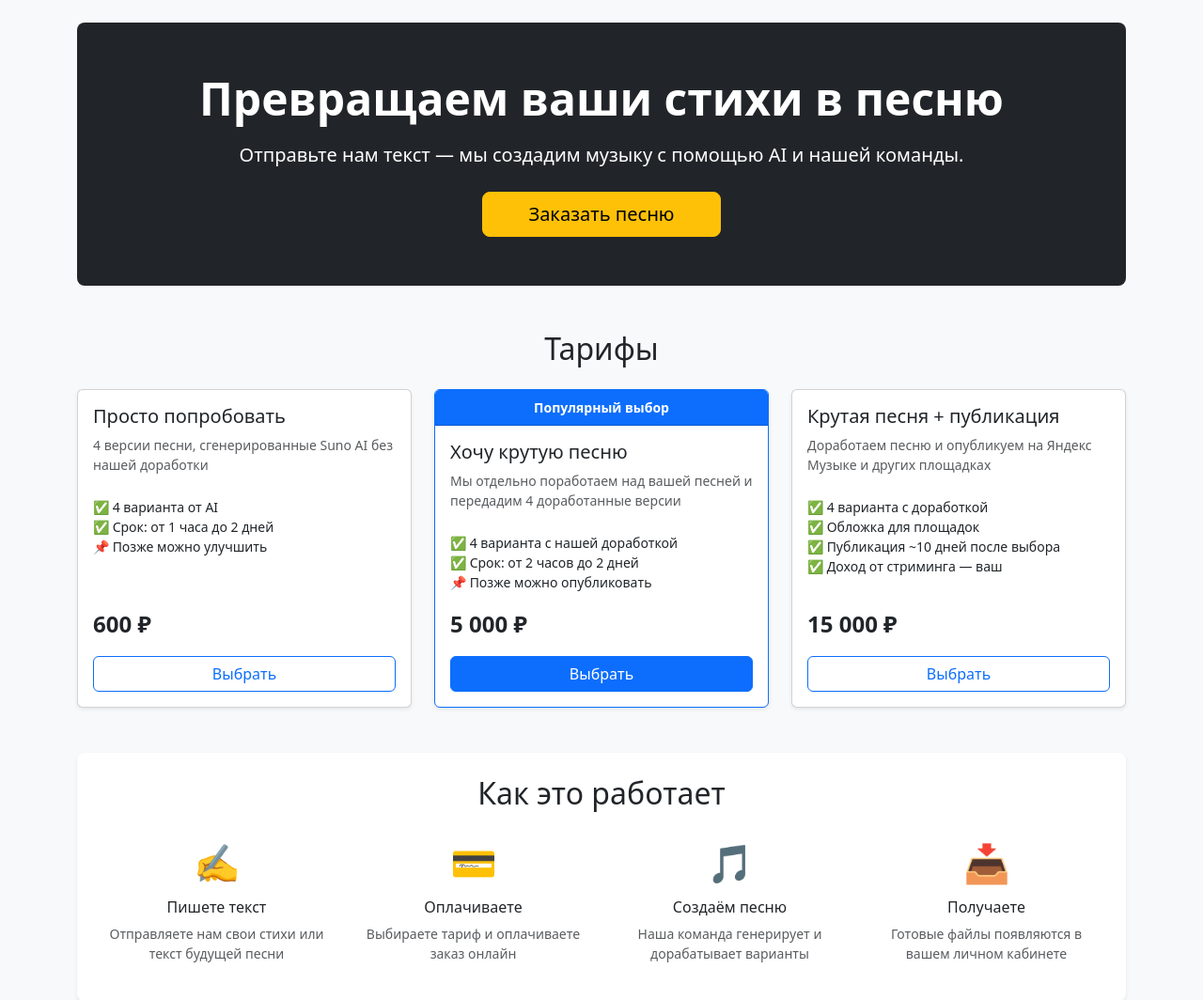
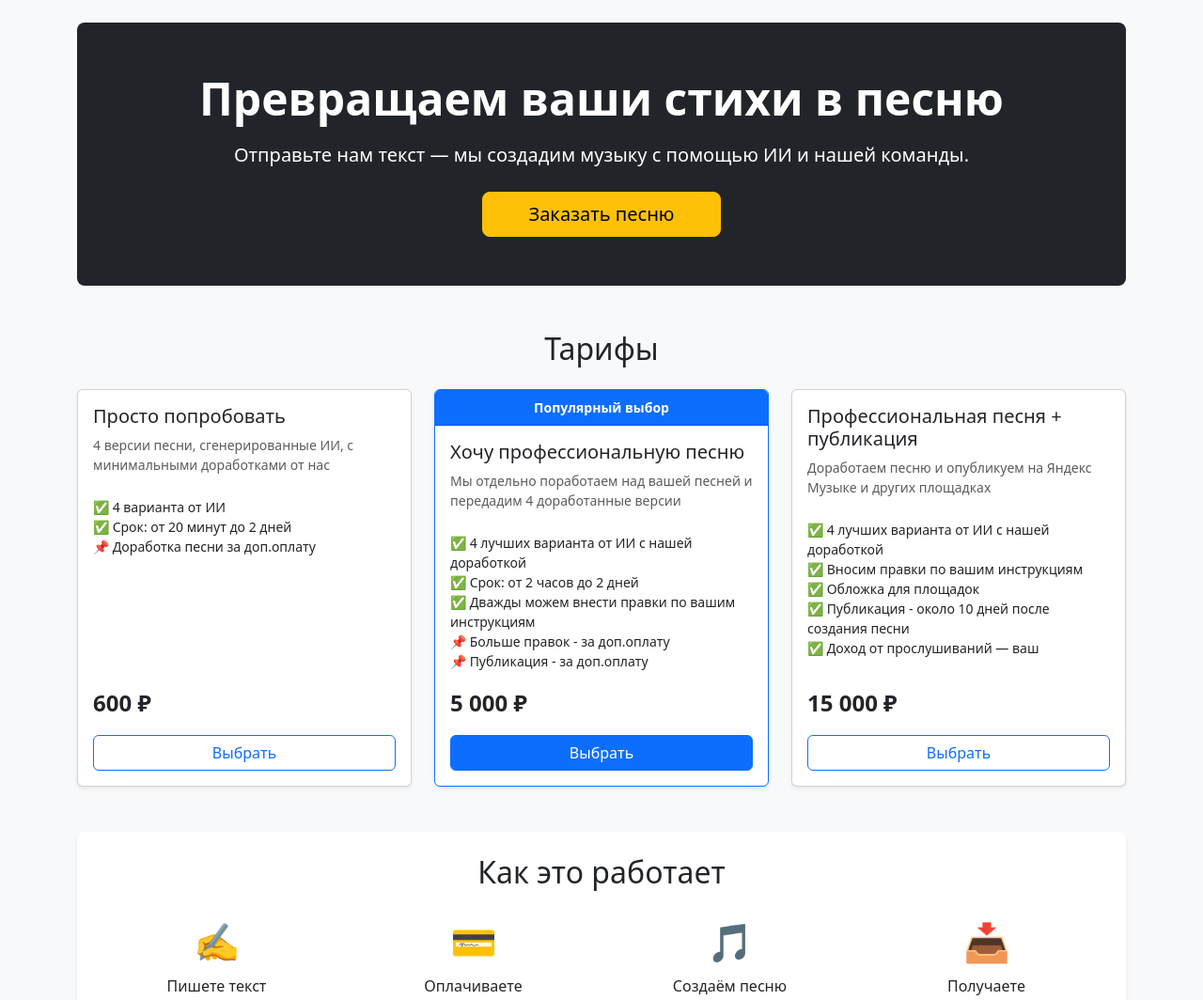
Before and after one commit to olgaveretina/sozdampesnu, a Laravel app: page / in a window 1280 px wide. Shown: the part 56-1120 px from the top of the page at 94% size. Run offline with Laravel 12, Linux system fonts and the light colour scheme.

Commit message:
UPdate texts, fix design

```diff
--- a/app/Filament/Resources/OrderResource.php
+++ b/app/Filament/Resources/OrderResource.php
@@ -28,6 +28,7 @@ class OrderResource extends Resource
         return $form->schema([
             Forms\Components\Section::make('Детали заказа')->schema([
                 Forms\Components\TextInput::make('performer_name')->label('Исполнитель')->disabled(),
+                Forms\Components\TextInput::make('song_name')->label('Название песни')->disabled(),
                 Forms\Components\Select::make('plan')->label('Тариф')
                     ->options(collect(Order::PLANS)->map(fn($p) => $p['name']))->disabled(),
                 Forms\Components\Select::make('status')->label('Статус')
@@ -49,6 +50,7 @@ class OrderResource extends Resource
         return $table
             ->columns([
                 Tables\Columns\TextColumn::make('id')->label('#')->sortable(),
+                Tables\Columns\TextColumn::make('song_name')->label('Название песни')->searchable(),
                 Tables\Columns\TextColumn::make('performer_name')->label('Исполнитель')->searchable(),
                 Tables\Columns\TextColumn::make('user.name')->label('Клиент')->searchable(),
                 Tables\Columns\TextColumn::make('plan')->label('Тариф')
--- a/app/Http/Controllers/OrderController.php
+++ b/app/Http/Controllers/OrderController.php
@@ -24,6 +24,7 @@ class OrderController extends Controller
         $rules = [
             'lyrics'                  => ['required', 'string', 'max:10000'],
             'performer_name'          => ['required', 'string', 'max:255'],
+            'song_name'               => ['required', 'string', 'max:255'],
             'music_style'             => ['required', 'string', 'max:2000'],
             'plan'                    => ['required', 'in:1,2,3'],
             'promo_code'              => ['nullable', 'string', 'max:50'],
@@ -93,6 +94,7 @@ class OrderController extends Controller
             'user_id'               => auth()->id(),
             'lyrics'                => $data['lyrics'],
             'performer_name'        => $data['performer_name'],
+            'song_name'             => $data['song_name'] ?? null,
             'music_style'           => $data['music_style'],
             'plan'                  => $plan,
             'cover_description'     => $data['cover_description'] ?? null,
--- a/app/Models/Order.php
+++ b/app/Models/Order.php
@@ -10,6 +10,7 @@ class Order extends Model
         'user_id',
         'lyrics',
         'performer_name',
+        'song_name',
         'music_style',
         'plan',
         'cover_description',
@@ -43,8 +44,8 @@ class Order extends Model
 
     const PLANS = [
         1 => ['name' => 'Просто попробовать',                           'price' => 600],
-        2 => ['name' => 'Хочу крутую песню',                           'price' => 5000],
-        3 => ['name' => 'Хочу крутую песню и публикацию на площадках', 'price' => 15000],
+        2 => ['name' => 'Хочу профессиональную песню',                           'price' => 5000],
+        3 => ['name' => 'Хочу профессиональную песню и публикацию на площадках', 'price' => 15000],
     ];
 
     public function statusLabel(): string
--- a/resources/views/home.blade.php
+++ b/resources/views/home.blade.php
@@ -7,7 +7,7 @@
 {{-- Banner placeholder --}}
 <div class="bg-dark text-white rounded-3 p-5 mb-5 text-center" style="min-height: 280px; display: flex; flex-direction: column; justify-content: center;">
     <h1 class="display-5 fw-bold mb-3">Превращаем ваши стихи в песню</h1>
-    <p class="lead mb-4">Отправьте нам текст — мы создадим музыку с помощью AI и нашей команды.</p>
+    <p class="lead mb-4">Отправьте нам текст — мы создадим музыку с помощью ИИ и нашей команды.</p>
     <div>
         <a href="{{ route('orders.create') }}" class="btn btn-warning btn-lg px-5">Заказать песню</a>
     </div>
@@ -21,11 +21,11 @@
         <div class="card h-100 shadow-sm">
             <div class="card-body d-flex flex-column">
                 <h5 class="card-title">Просто попробовать</h5>
-                <p class="text-muted small">4 версии песни, сгенерированные Suno AI без нашей доработки</p>
+                <p class="text-muted small">4 версии песни, сгенерированные ИИ, с минимальными доработками от нас</p>
                 <ul class="list-unstyled small mt-2">
-                    <li>✅ 4 варианта от AI</li>
-                    <li>✅ Срок: от 1 часа до 2 дней</li>
-                    <li>📌 Позже можно улучшить</li>
+                    <li>✅ 4 варианта от ИИ</li>
+                    <li>✅ Срок: от 20 минут до 2 дней</li>
+                    <li>📌 Доработка песни за доп.оплату</li>
                 </ul>
                 <div class="mt-auto">
                     <p class="fs-4 fw-bold mb-3">600 ₽</p>
@@ -39,12 +39,14 @@
         <div class="card h-100 shadow-sm border-primary">
             <div class="card-header bg-primary text-white text-center small fw-bold">Популярный выбор</div>
             <div class="card-body d-flex flex-column">
-                <h5 class="card-title">Хочу крутую песню</h5>
+                <h5 class="card-title">Хочу профессиональную песню</h5>
                 <p class="text-muted small">Мы отдельно поработаем над вашей песней и передадим 4 доработанные версии</p>
                 <ul class="list-unstyled small mt-2">
-                    <li>✅ 4 варианта с нашей доработкой</li>
+                    <li>✅ 4 лучших варианта от ИИ с нашей доработкой</li>
                     <li>✅ Срок: от 2 часов до 2 дней</li>
-                    <li>📌 Позже можно опубликовать</li>
+                    <li>✅ Дважды можем внести правки по вашим инструкциям</li>
+                    <li>📌 Больше правок - за доп.оплату</li>
+                    <li>📌 Публикация - за доп.оплату</li>
                 </ul>
                 <div class="mt-auto">
                     <p class="fs-4 fw-bold mb-3">5 000 ₽</p>
@@ -57,13 +59,14 @@
     <div class="col-md-4">
         <div class="card h-100 shadow-sm">
             <div class="card-body d-flex flex-column">
-                <h5 class="card-title">Крутая песня + публикация</h5>
+                <h5 class="card-title">Профессиональная песня + публикация</h5>
                 <p class="text-muted small">Доработаем песню и опубликуем на Яндекс Музыке и других площадках</p>
                 <ul class="list-unstyled small mt-2">
-                    <li>✅ 4 варианта с доработкой</li>
+                    <li>✅ 4 лучших варианта от ИИ с нашей доработкой</li>
+                    <li>✅ Вносим правки по вашим инструкциям</li>
                     <li>✅ Обложка для площадок</li>
-                    <li>✅ Публикация ~10 дней после выбора</li>
-                    <li>✅ Доход от стриминга — ваш</li>
+                    <li>✅ Публикация - около 10 дней после создания песни</li>
+                    <li>✅ Доход от прослушиваний — ваш</li>
                 </ul>
                 <div class="mt-auto">
                     <p class="fs-4 fw-bold mb-3">15 000 ₽</p>
--- a/resources/views/pages/terms.blade.php
+++ b/resources/views/pages/terms.blade.php
@@ -20,7 +20,7 @@
                 <p>Готовые файлы песен передаются пользователю. Права на произведение принадлежат пользователю в соответствии с условиями выбранного тарифа.</p>
 
                 <h5>4. Возврат средств</h5>
-                <p>В случае отклонения песни дистрибьютором (тариф «Крутая песня + публикация») возвращается 50% стоимости. В остальных случаях возврат средств не предусмотрен после начала работы над заказом.</p>
+                <p>В случае отклонения песни дистрибьютором (тариф «Профессиональная песня + публикация») возвращается 50% стоимости. В остальных случаях возврат средств не предусмотрен после начала работы над заказом.</p>
 
                 <h5>5. Ограничение ответственности</h5>
                 <p>Сервис не гарантирует прохождение модерации на музыкальных площадках, так как решение о публикации принимается третьими сторонами (дистрибьютором и площадками).</p>
--- a/resources/views/profile/index.blade.php
+++ b/resources/views/profile/index.blade.php
@@ -17,8 +17,8 @@
                     <a href="{{ route('orders.show', $order) }}" class="d-block text-decoration-none text-dark border-bottom px-4 py-3 hover-bg">
                         <div class="d-flex justify-content-between align-items-start">
                             <div>
-                                <strong>{{ $order->performer_name }}</strong>
-                                <span class="text-muted ms-2 small">{{ $order->planLabel() }}</span>
+                                <strong>{{ $order->song_name ?? $order->performer_name }}</strong>
+                                <span class="text-muted ms-2 small">{{ $order->performer_name }} · {{ $order->planLabel() }}</span>
                             </div>
                             <span class="badge bg-secondary">{{ $order->statusLabel() }}</span>
                         </div>
```
Also changed, not shown: CLAUDE.md (+2 -2 lines), docs/orders.md (+2 -2 lines), resources/views/certificates/index.blade.php (+6 -3 lines), resources/views/orders/create.blade.php (+11 -1 lines), resources/views/orders/show.blade.php (+45 -0 lines), database/migrations/2026_02_19_115850_add_song_name_to_orders_table.php (added), docs/README.md.
